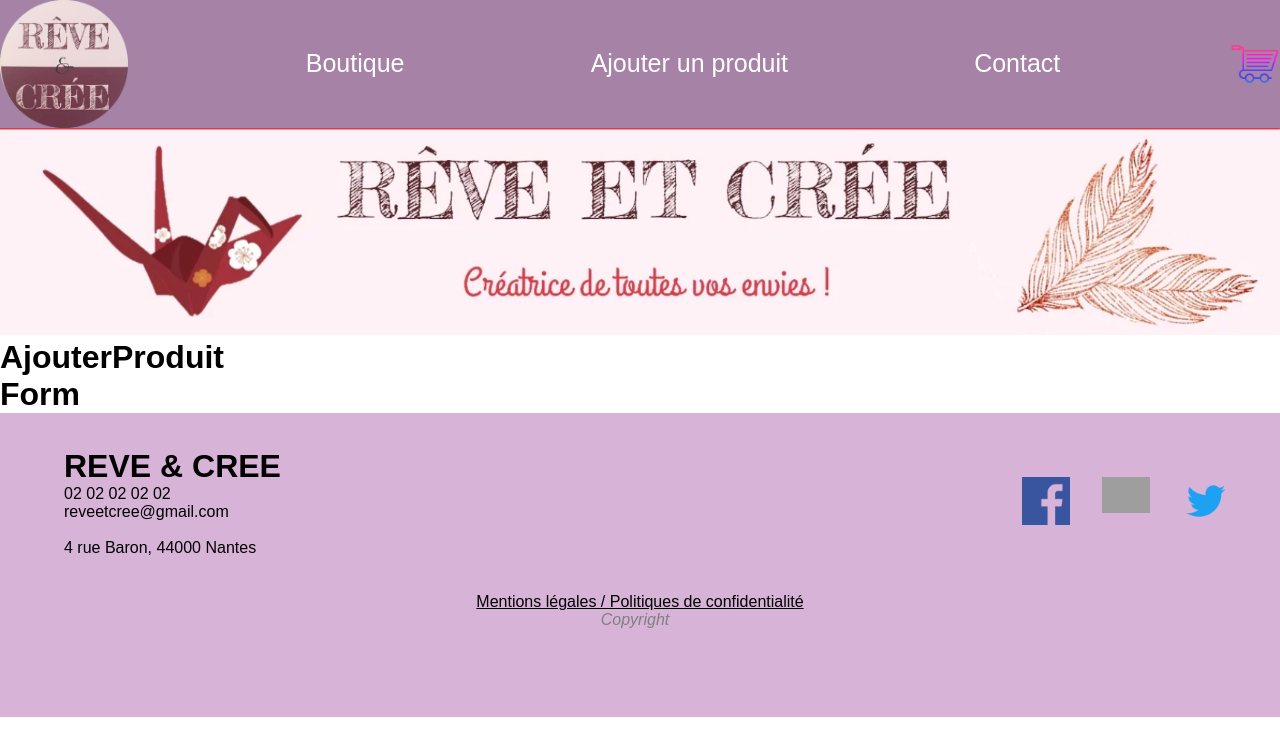
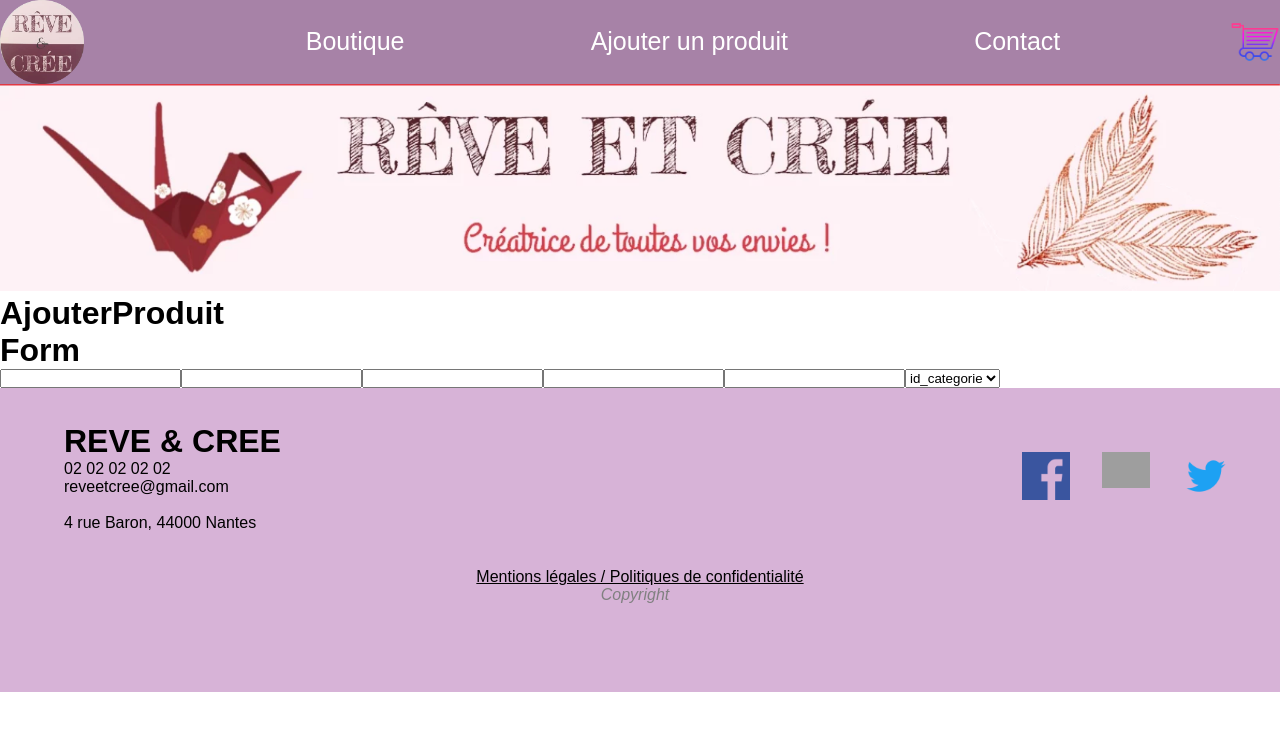
Before and after one commit to Coucoralie/checkpoint4_Front, a React (Create React App) app in the folder checkpoint_front/: page /ajouterproduit in a window 1280 px wide. Shown: the top 756 px of the page. Built offline with nearby package versions, Linux system fonts and the light colour scheme; grey boxes are pictures that could not be loaded; a web font is replaced by a local one.

Commit message:
created inputs in Form component

```diff
--- a/checkpoint_front/src/components/Form.jsx
+++ b/checkpoint_front/src/components/Form.jsx
@@ -4,6 +4,28 @@ const Form = () => {
   return(
     <div>
       <h1>Form</h1>
+      <form>
+        <label htmlFor="name">
+          <input type="text" />
+        </label>
+        <label htmlFor="quantite">
+          <input type="number" min="O"/>
+        </label>
+        <label htmlFor="description">
+          <input type="text"/>
+        </label>
+        <label htmlFor="image">
+          <input type="text"/>
+        </label>
+        <label htmlFor="prix">
+          <input type="number" min="O"/>
+        </label>
+        <label htmlFor="prix">
+          <select>
+            <option>id_categorie</option>
+          </select>
+        </label>
+      </form>
     </div>
   )
 };
--- a/checkpoint_front/src/components/Navbar.css
+++ b/checkpoint_front/src/components/Navbar.css
@@ -20,9 +20,9 @@
   font-size: 25px;
 }
 .logo {
-  width: 10%;
   display: flex;
   justify-content: flex-end;
+  width: 30%;
 }
 .panier {
   width: 5%;
--- a/checkpoint_front/src/components/Navbar.jsx
+++ b/checkpoint_front/src/components/Navbar.jsx
@@ -9,7 +9,9 @@ import Panier from "../assets/images/panier.png";
 const Navbar = () => {
   return (
     <div className="nav">
-      <img src={Logo} alt="Logo" className="logo" />
+    <Link exact to="/" >
+      <img src={Logo} alt="Logo" className="logo"/>
+    </Link>
       <nav className="navbar_item" className="menu">
         <Link exact to="/Boutique" className="item">
           Boutique
```
